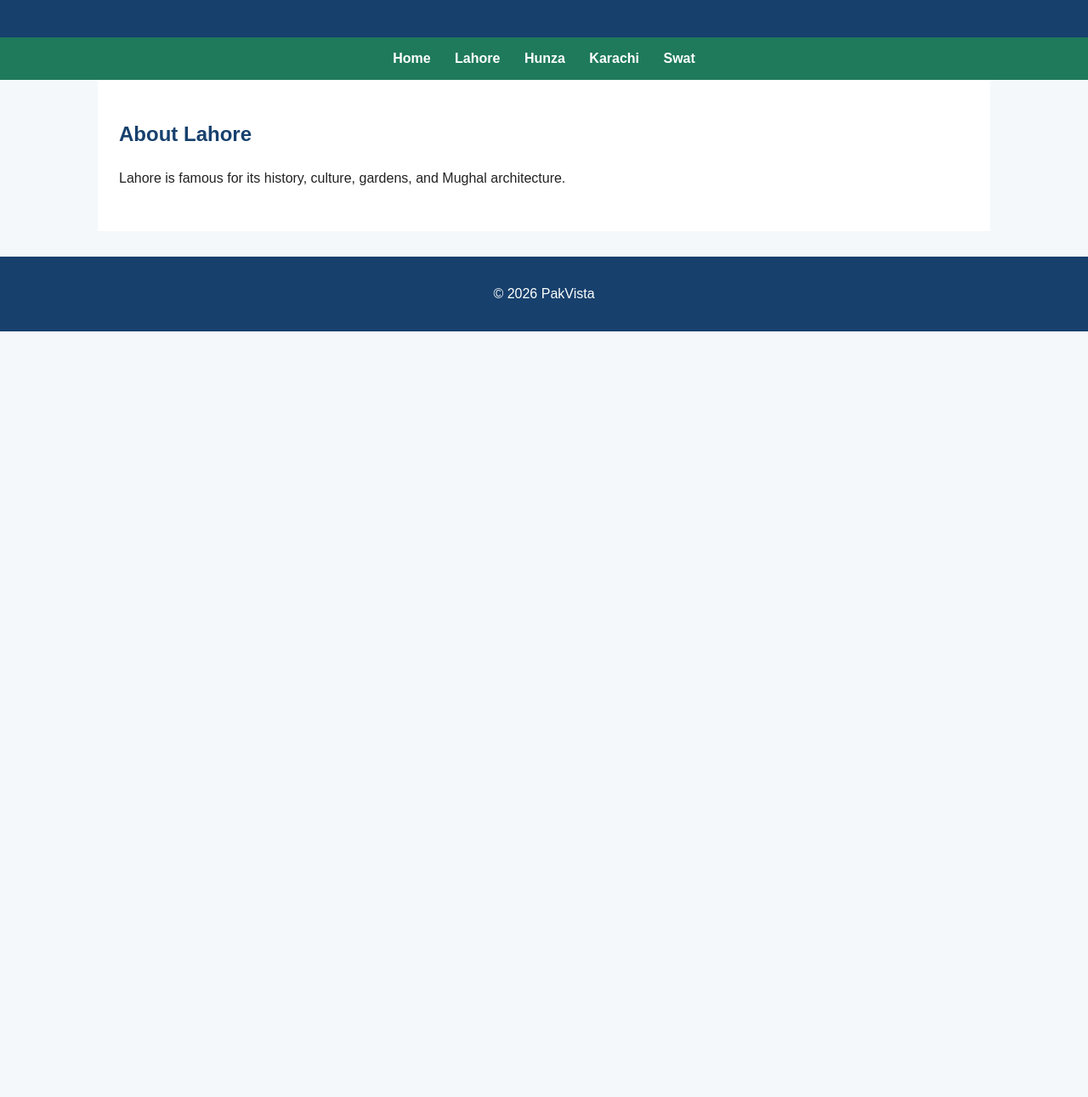
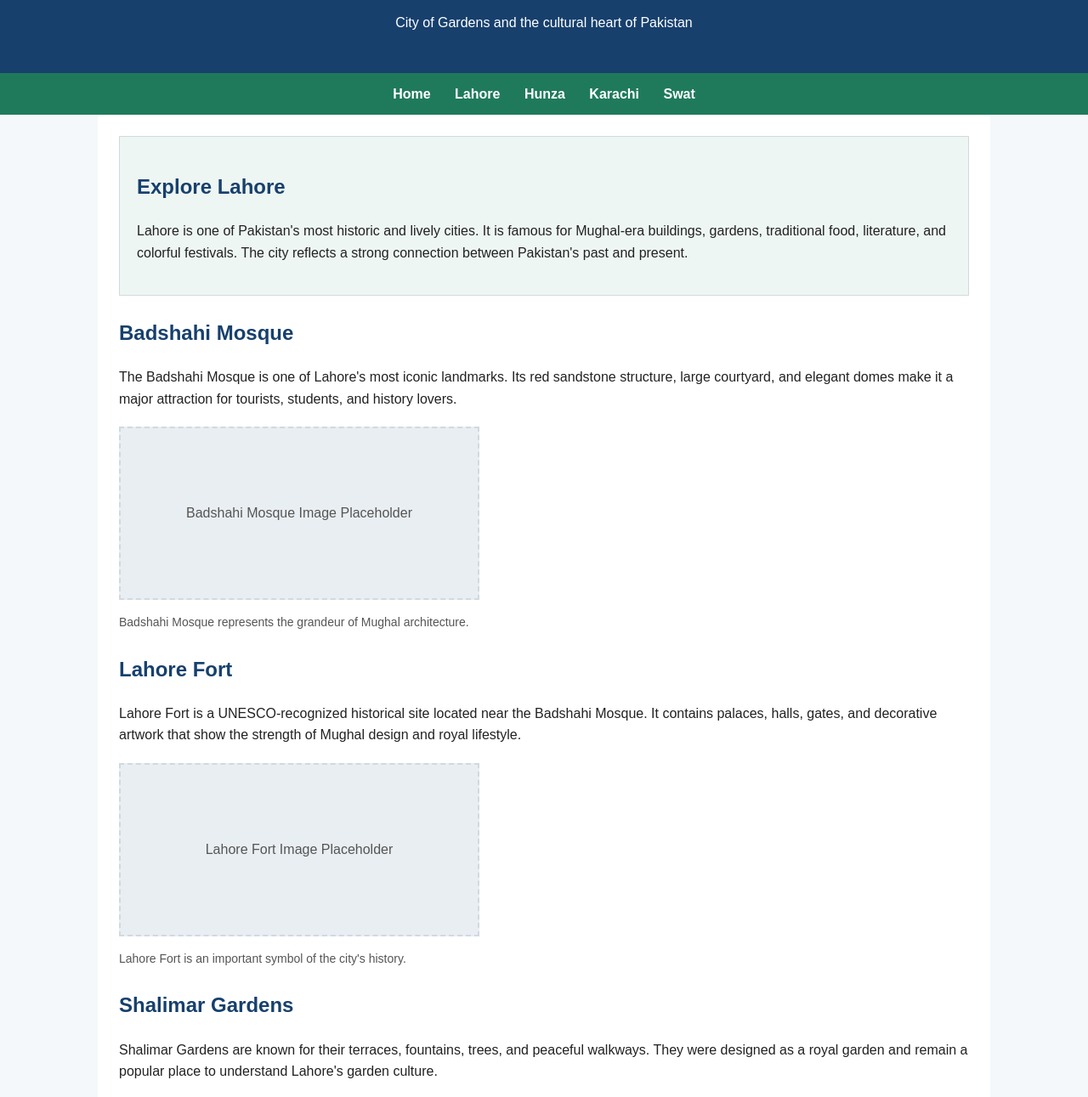
Before and after one commit to viralicious1/pakvista-cicd, a website built with Parcel: page lahore.html in a window 1280 px wide. Shown: the part 110-1401 px from the top of the page at 85% size. Before the commit the page ends 800 px from the top, so only its background shows below. Built offline with nearby package versions, Linux system fonts and the light colour scheme.

Commit message:
Add Lahore Page and CD Dev workflow

```diff
--- a/lahore.html
+++ b/lahore.html
@@ -2,15 +2,17 @@
 <html lang="en">
 <head>
   <meta charset="UTF-8">
-  <title>Lahore - City of Gardens</title>
+  <meta name="viewport" content="width=device-width, initial-scale=1.0">
+  <title>Lahore - City of Gardens | PakVista</title>
   <link rel="stylesheet" href="style.css">
 </head>
 <body>
-  <header>
-    <h1>Lahore - City of Gardens</h1>
+  <header class="site-header">
+    <h1>Lahore</h1>
+    <p>City of Gardens and the cultural heart of Pakistan</p>
   </header>
 
-  <nav class="nav-bar">
+  <nav class="nav-bar" aria-label="Main navigation">
     <a href="index.html">Home</a>
     <a href="lahore.html">Lahore</a>
     <a href="hunza.html">Hunza</a>
@@ -19,14 +21,63 @@
   </nav>
 
   <main>
-    <section>
-      <h2>About Lahore</h2>
-      <p>Lahore is famous for its history, culture, gardens, and Mughal architecture.</p>
+    <section class="hero">
+      <h2>Explore Lahore</h2>
+      <p>
+        Lahore is one of Pakistan's most historic and lively cities. It is famous for
+        Mughal-era buildings, gardens, traditional food, literature, and colorful festivals.
+        The city reflects a strong connection between Pakistan's past and present.
+      </p>
     </section>
+
+    <article>
+      <h2>Badshahi Mosque</h2>
+      <p>
+        The Badshahi Mosque is one of Lahore's most iconic landmarks. Its red sandstone
+        structure, large courtyard, and elegant domes make it a major attraction for tourists,
+        students, and history lovers.
+      </p>
+      <figure>
+        <div class="img-placeholder" role="img" aria-label="Image placeholder for Badshahi Mosque">
+          Badshahi Mosque Image Placeholder
+        </div>
+        <figcaption>Badshahi Mosque represents the grandeur of Mughal architecture.</figcaption>
+      </figure>
+    </article>
+
+    <article>
+      <h2>Lahore Fort</h2>
+      <p>
+        Lahore Fort is a UNESCO-recognized historical site located near the Badshahi Mosque.
+        It contains palaces, halls, gates, and decorative artwork that show the strength of
+        Mughal design and royal lifestyle.
+      </p>
+      <figure>
+        <div class="img-placeholder" role="img" aria-label="Image placeholder for Lahore Fort">
+          Lahore Fort Image Placeholder
+        </div>
+        <figcaption>Lahore Fort is an important symbol of the city's history.</figcaption>
+      </figure>
+    </article>
+
+    <article>
+      <h2>Shalimar Gardens</h2>
+      <p>
+        Shalimar Gardens are known for their terraces, fountains, trees, and peaceful walkways.
+        They were designed as a royal garden and remain a popular place to understand Lahore's
+        garden culture.
+      </p>
+      <figure>
+        <div class="img-placeholder" role="img" aria-label="Image placeholder for Shalimar Gardens">
+          Shalimar Gardens Image Placeholder
+        </div>
+        <figcaption>Shalimar Gardens show the beauty of planned Mughal gardens.</figcaption>
+      </figure>
+    </article>
   </main>
 
   <footer>
-    <p>&copy; 2026 PakVista</p>
+    <p>&copy; 2026 PakVista. Lahore destination page.</p>
   </footer>
 </body>
 </html>
```
Also changed, not shown: .github/workflows/cd-dev.yml (added).
